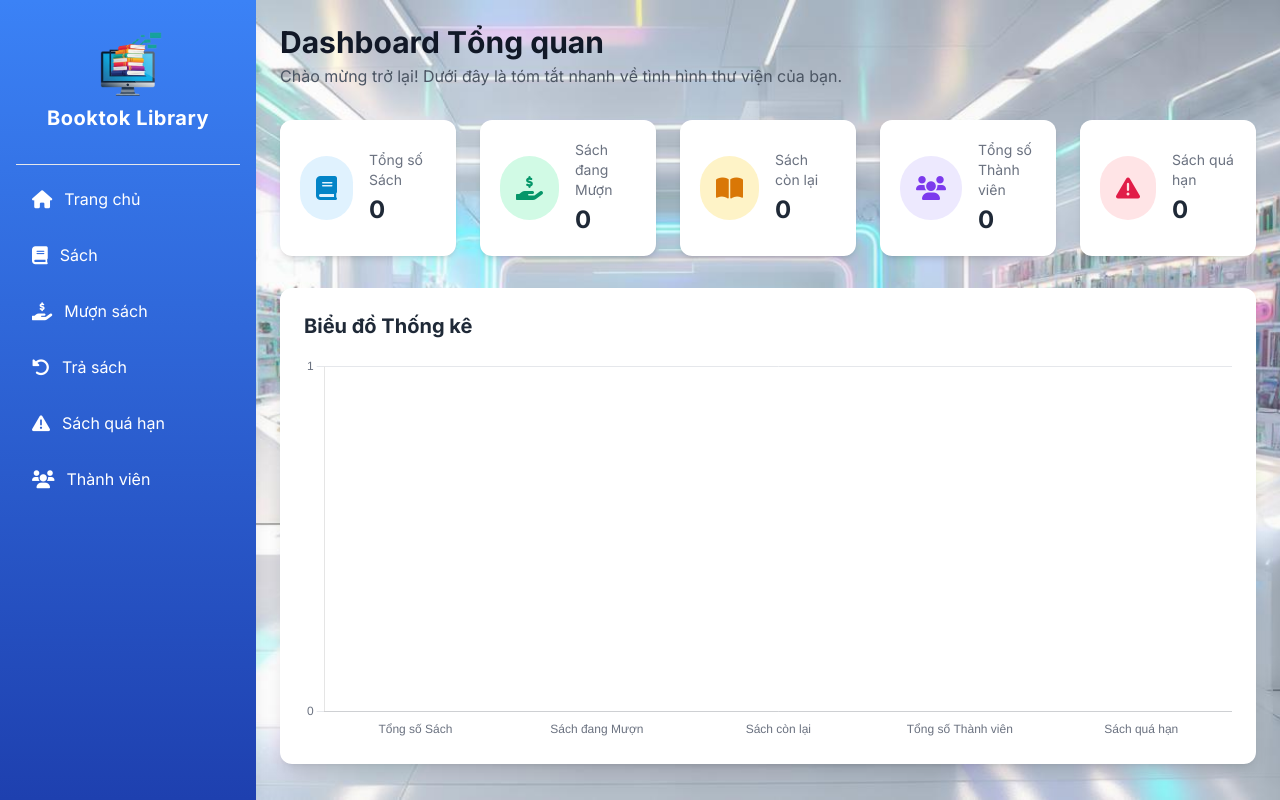
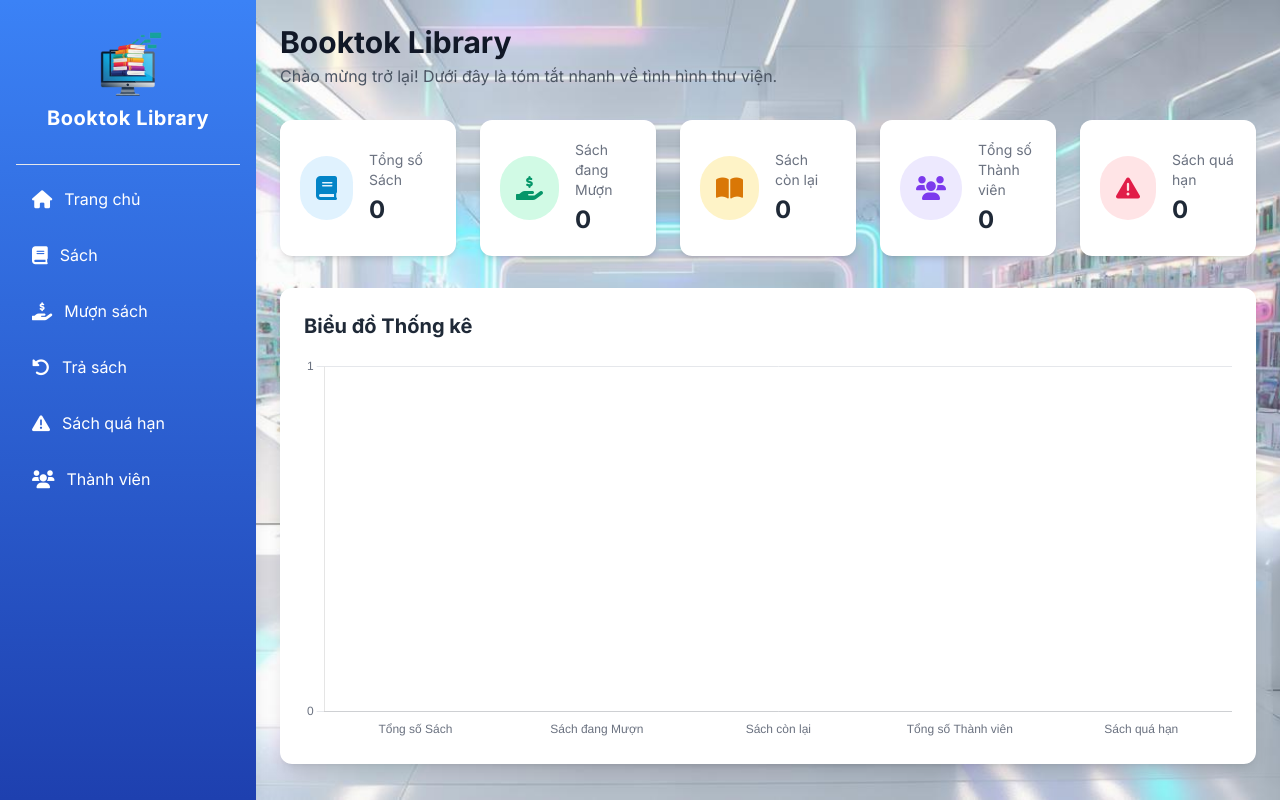
Before and after one commit to Thehy-IT/Project_QLThuvien_py_frw-Django, a Django app: page / in a window 1280 px wide. Run offline with Django 5.2, Linux system fonts and the light colour scheme; data that the repository does not hold is empty; some libraries are stand-ins or nearby versions.

Commit message:
cập nhật giao diện

```diff
--- a/src/templates/index.html
+++ b/src/templates/index.html
@@ -6,9 +6,9 @@
 <div class="space-y-8">
     {# Phần tiêu đề trang (Header) #}
     <div>
-        <h1 class="text-3xl font-bold text-gray-900">Dashboard Tổng quan</h1>
+        <h1 class="text-3xl font-bold text-gray-900">Booktok Library</h1>
         <p class="text-md text-gray-600 mt-1">
-            Chào mừng trở lại! Dưới đây là tóm tắt nhanh về tình hình thư viện của bạn.
+            Chào mừng trở lại! Dưới đây là tóm tắt nhanh về tình hình thư viện.
         </p>
     </div>
 
```
Also changed, not shown: src/static/images/trangchu.jpeg (added).
